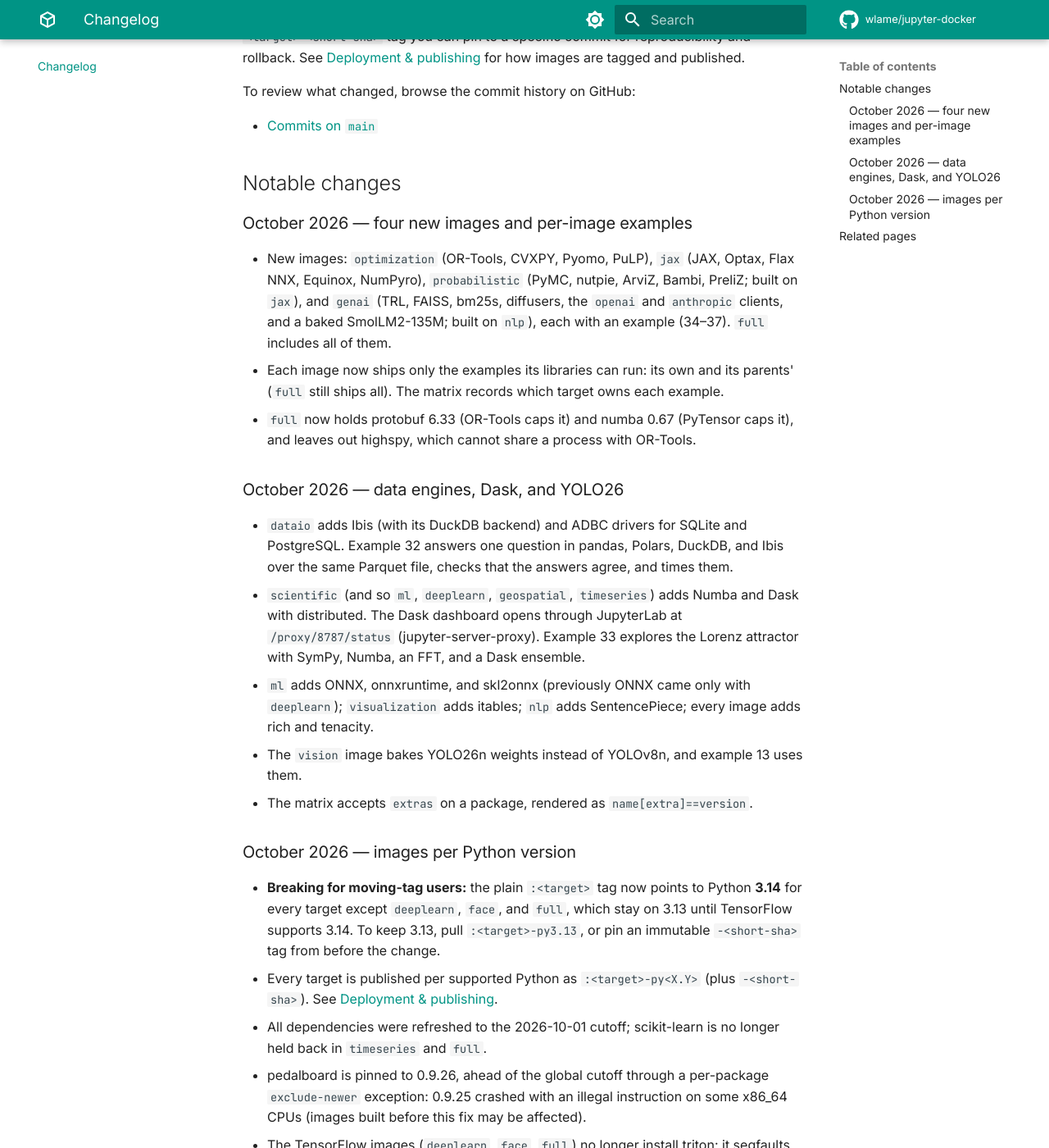
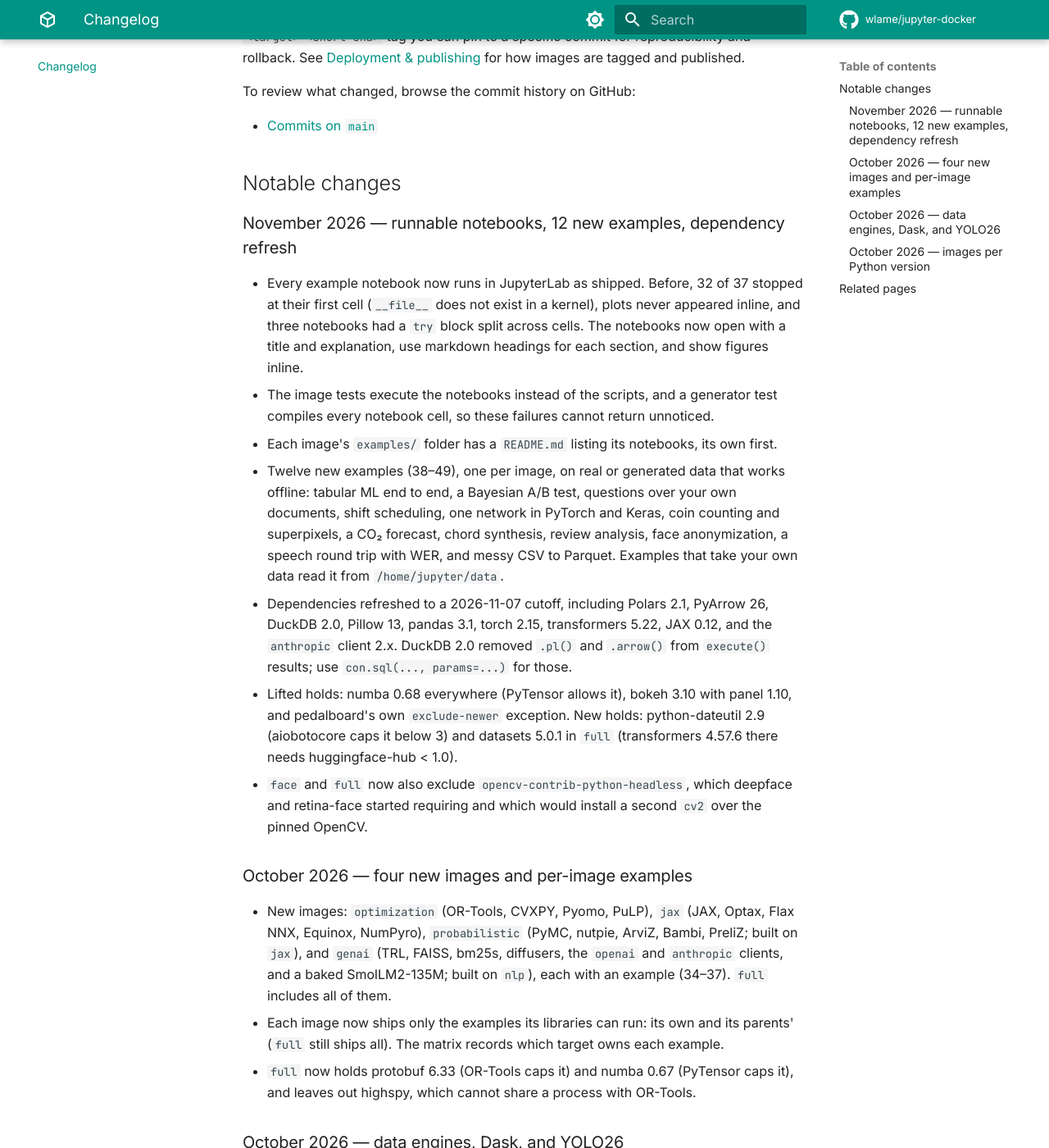
Before and after one commit to wlame/jupyter-docker, an MkDocs documentation site: the page built from docs/changelog.md, in a window 1280 px wide and 1400 px high, scrolled down 380 px. Shown: the whole window at 82% size. Built offline with MkDocs 1.6.1 and Material for MkDocs 9.7.7, drawn with Linux system fonts in a browser that asks for light colours; plug-ins that fetch from the network failed and are left out; comment, search, counter and statistics services are not loaded.

Commit message:
Describe the runnable notebooks, new examples, and November refresh in the changelog.

```diff
--- a/docs/changelog.md
+++ b/docs/changelog.md
@@ -21,6 +21,35 @@ To review what changed, browse the commit history on GitHub:
 - [Commits on `main`](https://github.com/wlame/jupyter-docker/commits/main)
 
 ## Notable changes
+
+### November 2026 — runnable notebooks, 12 new examples, dependency refresh
+
+- Every example notebook now runs in JupyterLab as shipped. Before, 32 of 37
+  stopped at their first cell (`__file__` does not exist in a kernel), plots never
+  appeared inline, and three notebooks had a `try` block split across cells. The
+  notebooks now open with a title and explanation, use markdown headings for each
+  section, and show figures inline.
+- The image tests execute the notebooks instead of the scripts, and a generator
+  test compiles every notebook cell, so these failures cannot return unnoticed.
+- Each image's `examples/` folder has a `README.md` listing its notebooks, its own
+  first.
+- Twelve new examples (38–49), one per image, on real or generated data that works
+  offline: tabular ML end to end, a Bayesian A/B test, questions over your own
+  documents, shift scheduling, one network in PyTorch and Keras, coin counting and
+  superpixels, a CO₂ forecast, chord synthesis, review analysis, face
+  anonymization, a speech round trip with WER, and messy CSV to Parquet. Examples
+  that take your own data read it from `/home/jupyter/data`.
+- Dependencies refreshed to a 2026-11-07 cutoff, including Polars 2.1, PyArrow 26,
+  DuckDB 2.0, Pillow 13, pandas 3.1, torch 2.15, transformers 5.22, JAX 0.12, and
+  the `anthropic` client 2.x. DuckDB 2.0 removed `.pl()` and `.arrow()` from
+  `execute()` results; use `con.sql(..., params=...)` for those.
+- Lifted holds: numba 0.68 everywhere (PyTensor allows it), bokeh 3.10 with panel
+  1.10, and pedalboard's own `exclude-newer` exception. New holds: python-dateutil
+  2.9 (aiobotocore caps it below 3) and datasets 5.0.1 in `full` (transformers
+  4.57.6 there needs huggingface-hub < 1.0).
+- `face` and `full` now also exclude `opencv-contrib-python-headless`, which
+  deepface and retina-face started requiring and which would install a second
+  `cv2` over the pinned OpenCV.
 
 ### October 2026 — four new images and per-image examples
 
```
